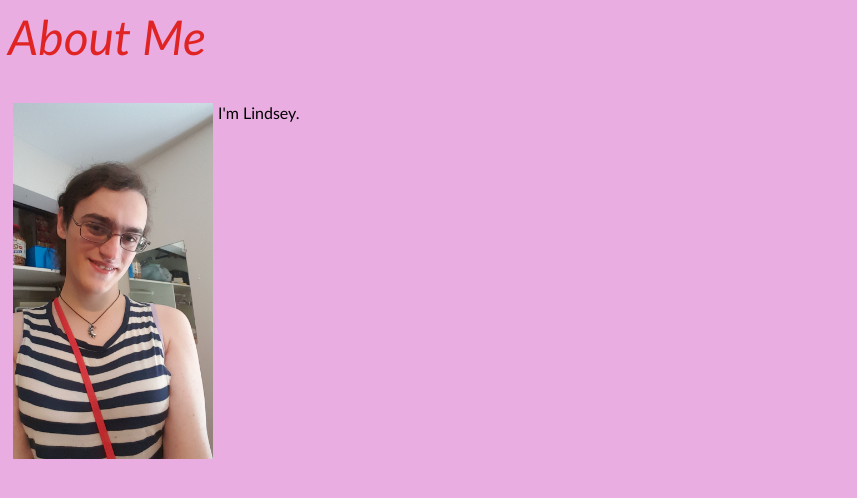
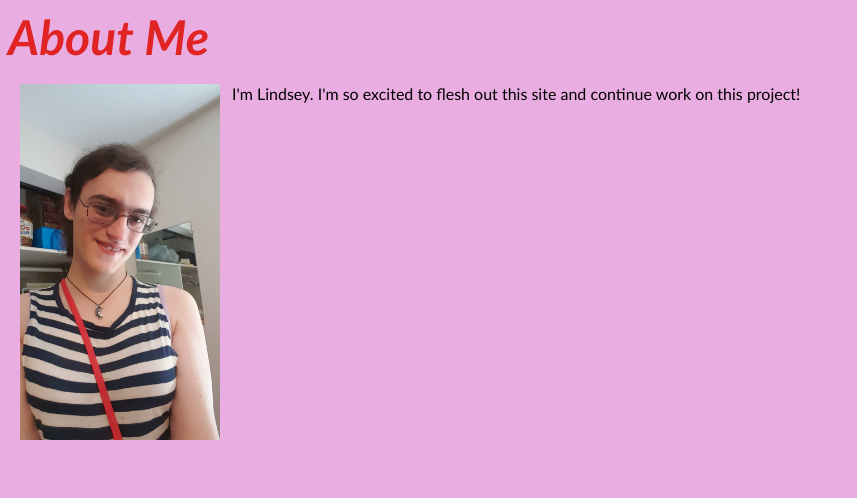
Before and after one commit to wdya/L235F16, a plain HTML site: page HTML/AboutMee.html in a window 1280 px wide. Shown: the whole page, without its empty margins (0-857 px from the left). Drawn offline with Linux system fonts and the light colour scheme.

Commit message:
Update AboutMee.html

```diff
--- a/HTML/AboutMee.html
+++ b/HTML/AboutMee.html
@@ -5,7 +5,7 @@
   </head>
   <body bgcolor="eaade1">
     <font face="trebuchet MS">
-      <font size="30" color="e02424"><i>About Me</i></font><br><br><br>
-      <img src="/L235F16/images/me.jpg" align="left" hspace="5" width="200">
-      I'm Lindsey.
+      <font size="30" color="e02424"><i><b>About Me</b></i></font><br><br>
+      <img src="/L235F16/images/me.jpg" align="left" hspace="12" width="200">
+      I'm Lindsey. I'm so excited to flesh out this site and continue work on this project!
     </font>
```
